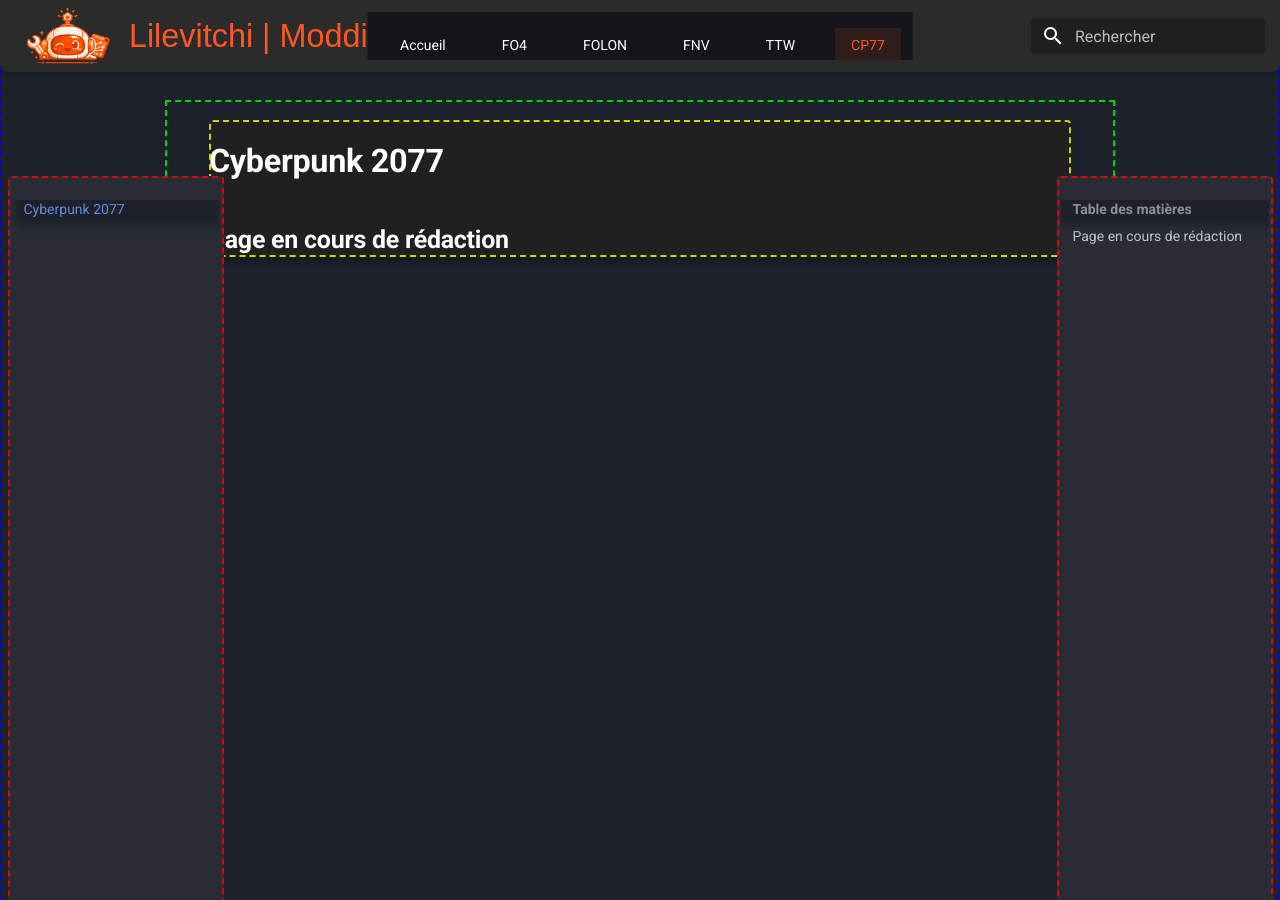
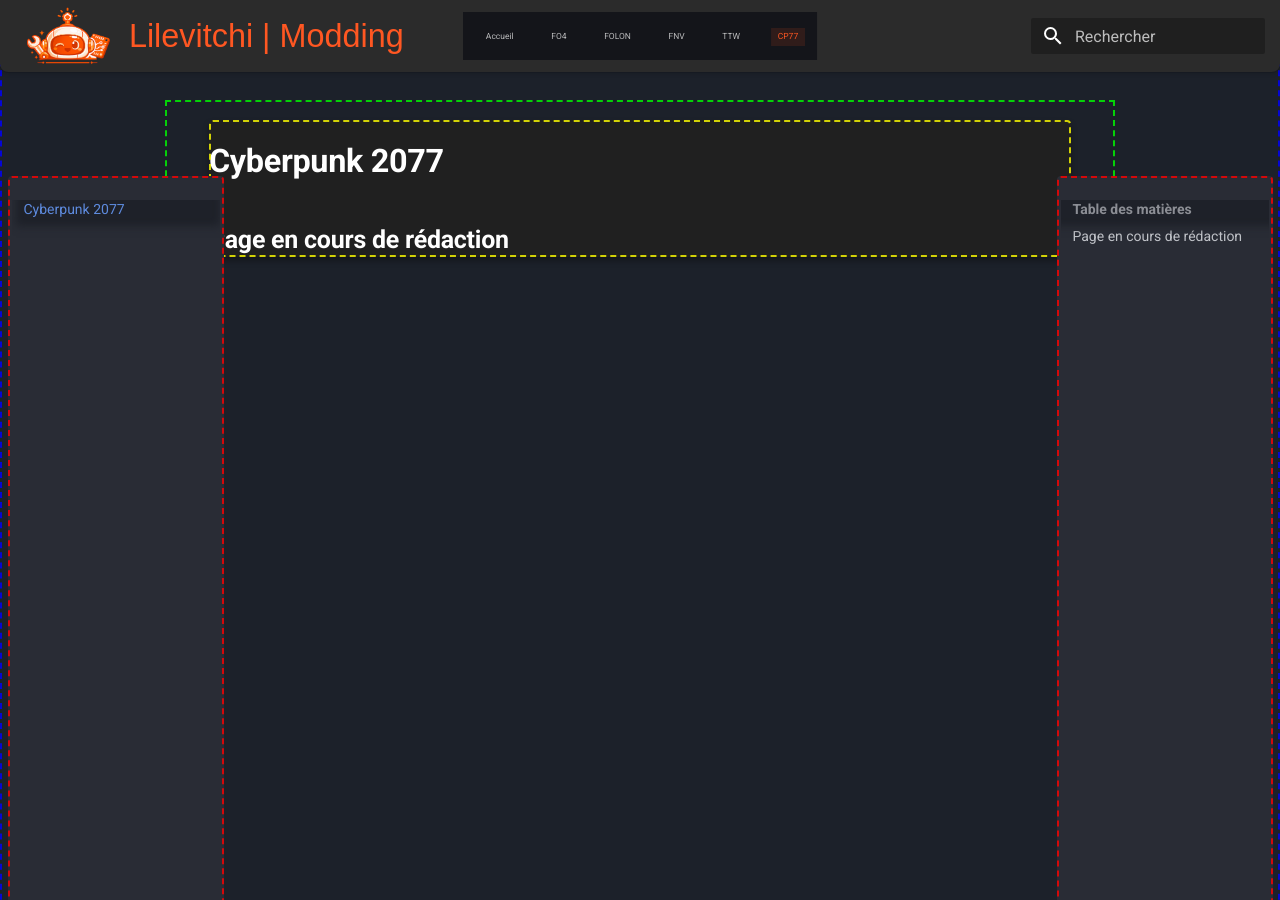
Before and after one commit to Lilevitchi/lilevitchi.github.io, an MkDocs documentation site: the page built from docs/cyberpunk/index.md, in a window 1280 px wide and 900 px high. Built offline with MkDocs 1.6.1 and Material for MkDocs 9.7.7, drawn with Linux system fonts in a browser that asks for light colours.

Commit message:
Update extra.css

```diff
--- a/docs/stylesheets/extra.css
+++ b/docs/stylesheets/extra.css
@@ -199,24 +199,25 @@
   position: absolute;
   left: 50%;
   transform: translateX(-50%);
+  bottom: 0;
   height: 100%;
   display: flex;
   align-items: center;
   pointer-events: none;
+
+  justify-content: center;
+  width: auto;
+  max-width: none;
+  background: transparent;
 }
 
 /* Onglet — état normal */
 [data-md-color-scheme] .md-tabs__link {
-  display: flex;
-  padding: 0.4rem 0.8rem;
-  color: var(--white);
-  opacity: 1;
-  border-bottom: 4px solid transparent;
-  background: transparent;
-  transition: color var(--transition-base),
-              background-color var(--transition-base),
-              opacity var(--transition-base),
-              border-color var(--transition-base);
+  pointer-events: auto;
+  color: white;
+  padding: 0.4em 0.8em;
+  font-size: 0.85em;
+  transition: var(--transition-midnight);
 }
 
 /* Onglet — survol (hover) */
```
